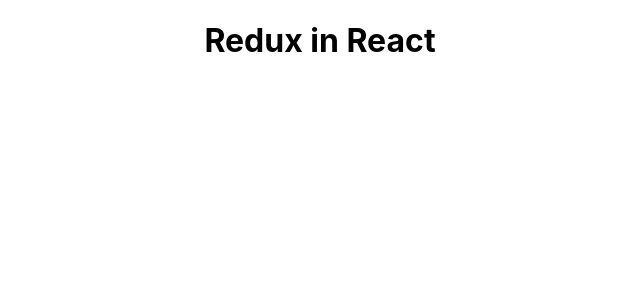
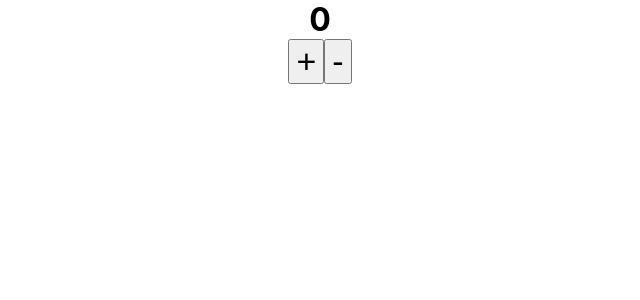
Before and after one commit to tobsirl/redux, a React (Create React App) app in the folder redux-in-react/: page / in a window 1280 px wide. Shown: the top 300 px of the page, without its empty margins (320-960 px from the left). Built offline with nearby package versions, Linux system fonts and the light colour scheme.

Commit message:
Example of the mapStateToProps function

```diff
--- a/redux-in-react/src/App.css
+++ b/redux-in-react/src/App.css
@@ -1,38 +1,14 @@
+* {
+  margin: 0;
+  box-sizing: border-box;
+}
+
 .App {
   text-align: center;
+  height: 100vh;
 }
 
-.App-logo {
-  height: 40vmin;
-  pointer-events: none;
+.btn {
+  font-size: 34px;
+  margin: 0 auto;
 }
-
-@media (prefers-reduced-motion: no-preference) {
-  .App-logo {
-    animation: App-logo-spin infinite 20s linear;
-  }
-}
-
-.App-header {
-  background-color: #282c34;
-  min-height: 100vh;
-  display: flex;
-  flex-direction: column;
-  align-items: center;
-  justify-content: center;
-  font-size: calc(10px + 2vmin);
-  color: white;
-}
-
-.App-link {
-  color: #61dafb;
-}
-
-@keyframes App-logo-spin {
-  from {
-    transform: rotate(0deg);
-  }
-  to {
-    transform: rotate(360deg);
-  }
-}
--- a/redux-in-react/src/App.js
+++ b/redux-in-react/src/App.js
@@ -2,12 +2,22 @@ import React from 'react';
 import { connect } from 'react-redux';
 import './App.css';
 
-function App() {
+function App(props) {
   return (
     <div className="App">
-      <h1>Redux in React</h1>
+      <h1>{props.count}</h1>
+      <button className="btn">+</button>
+      <button className="btn">-</button>
     </div>
   );
 }
 
-export default connect(/* What parts of state do you want? , What actions to dispatch */)(App);
+function mapStateToProps(state) {
+  // return an object where the keys are the name of the prop your component wants
+  // values are the actual parts of the global state your component wants
+  return {
+    count: state,
+  };
+}
+
+export default connect(mapStateToProps, {})(App);
```
